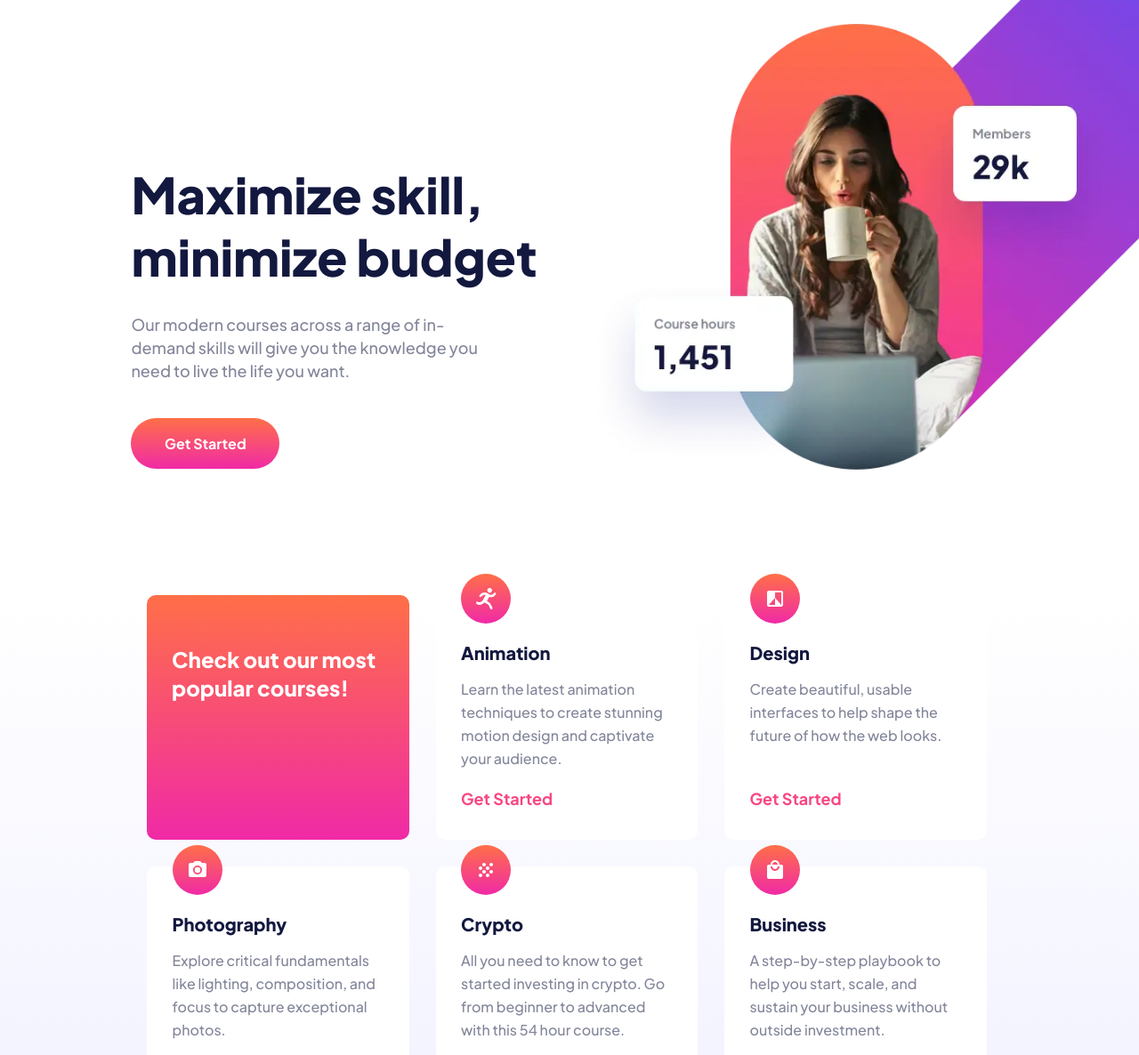
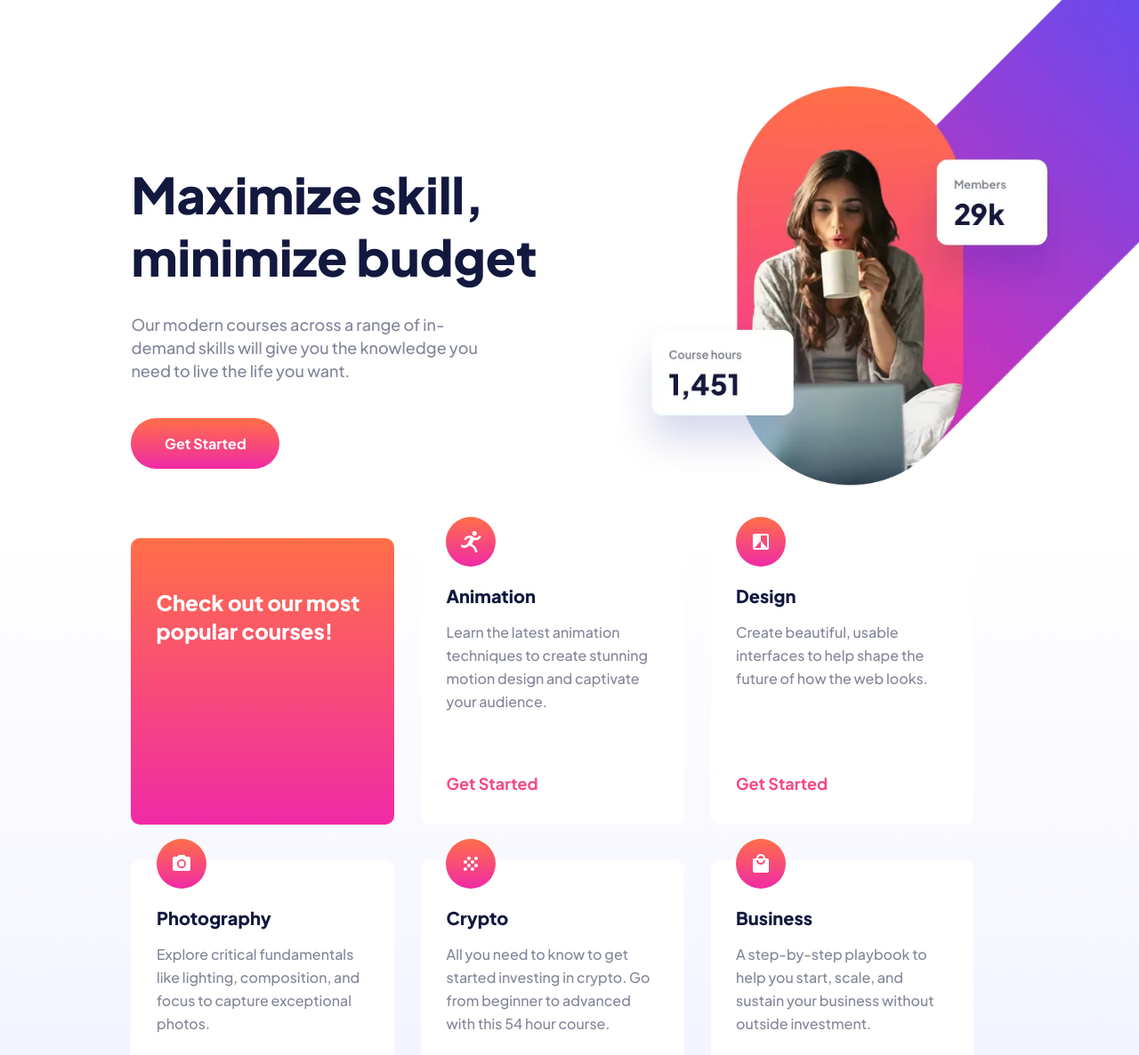
Before and after one commit to CharlieCastleWeb/Front-End-Mentor---Skilled-e-learning-landing-page, a plain HTML site: page index.html in a window 1280 px wide. Shown: the part 102-1288 px from the top of the page at 89% size. Drawn offline with Linux system fonts and the light colour scheme.

Commit message:
Fixed Image positioning

```diff
--- a/index.html
+++ b/index.html
@@ -29,7 +29,7 @@
       <picture class="hero-image">
         <source
         srcset="./assets/images/image-hero-desktop.webp"
-        media="(min-width: 1200px)"
+        media="(min-width: 1000px)"
         >
         <source
         srcset="./assets/images/image-hero-tablet.webp"
@@ -42,6 +42,7 @@
       </picture>
     </div>
 
+    <div class="courses-container">
       <div class="courses">
 
         <p class="introduction">Check out our most popular courses!</p>
@@ -92,6 +93,7 @@
           <a href="#">Get Started</a>
         </div>
       </div>
+    </div>
   </main>
 
   <footer>
--- a/styles/scss/main.scss
+++ b/styles/scss/main.scss
@@ -131,8 +131,11 @@ main {
     transform: translateX(-50%);
 }
 
+.courses-container {
+    background: linear-gradient(0deg, #f0f1ff, #FFFFFF);
+}
+
 .courses {
-    background: linear-gradient(0deg, #f0f1ff, #FFFFFF);
     padding-bottom: 4.5rem;
 }
 
@@ -144,11 +147,11 @@ main {
 
 .course {
     background-color: white;
-    margin-top: 2.2rem;
+    margin-top: 2.5rem;
     padding: 0 1.785rem;
     border-radius: 10px;
     position: relative;
-    height: 275px;
+    height: 283px;
 }
 
 .course-icon {
@@ -205,19 +208,25 @@ footer a {
     .hero {
         display: flex;
         align-items: center;
+        height: 500px;
         position: relative;
-        height: 500px;
     }
 
     .hero-text {
         width: 57%;
     }
 
+    .hero-image {
+        width: 30%;
+    }
+
     .hero-image img {
-        width: 100%;
+        width: 95%;
         position: absolute;
-        top: -35%;
-        left: 48%;
+        right: -45%;
+        top: 40%;
+        transform: translateX(-50%);
+        transform: translateY(-50%);
     }
 
     .courses {
@@ -236,6 +245,10 @@ footer a {
         padding-top: 3.5rem;
     }
 
+    .course {
+        height: 259px;
+    }
+
     footer {
         padding: 2.68rem 2.04rem;
         align-items: center;
@@ -250,13 +263,11 @@ footer a {
     }
 }
 
-@media (min-width: 1200px) {
-
-
+@media (min-width: 1000px) {
 
     header,
     .hero,
-    .introduction {
+    .introduction, .courses {
         width: 76.9736%;
         margin: 0 auto;
     }
@@ -303,23 +314,40 @@ footer a {
     }
 
     .hero img {
+        width: 85%;
+        max-width: 990px;
+        // width: 991px;
+        // position: absolute;
+        top: 20%;
+        right: -40%;
+        z-index: -1;
+
+        /*
         width: 95%;
         position: absolute;
-        top: -75%;
-        left: 50%;
-        z-index: -1;
+        right: -45%;
+        top: 40%;
+        transform: translateX(-50%);
+        transform: translateY(-50%);
+        */
     }
 
     .courses {
-        padding: 0 10.3125rem 4.5rem 10.3125rem;
-        gap: 30px;
+        // padding: 0 10.3125rem 4.5rem 10.3125rem;
+        column-gap: 30px;
+        row-gap: 40px;
     }
 
     .introduction,
     .course {
-        width: 31%;
+        width: 30%;
         margin: 0;
+        // min-height: 330px;
+        padding-bottom: 4rem;
+        height: 322px;
     }
+
+
 
     .course a:hover {
         color: #FFA7C3;
@@ -334,3 +362,10 @@ footer a {
                     $grad-purple-pink;
     }
 }
+
+@media (min-width: 1600px) {
+    header, main, footer {
+        max-width: 1600px;
+        margin: 0 auto;
+    }
+}
```
Also changed, not shown: styles/css/main.css, 2 other files. Lines whose indentation alone changed are shown as unchanged.
